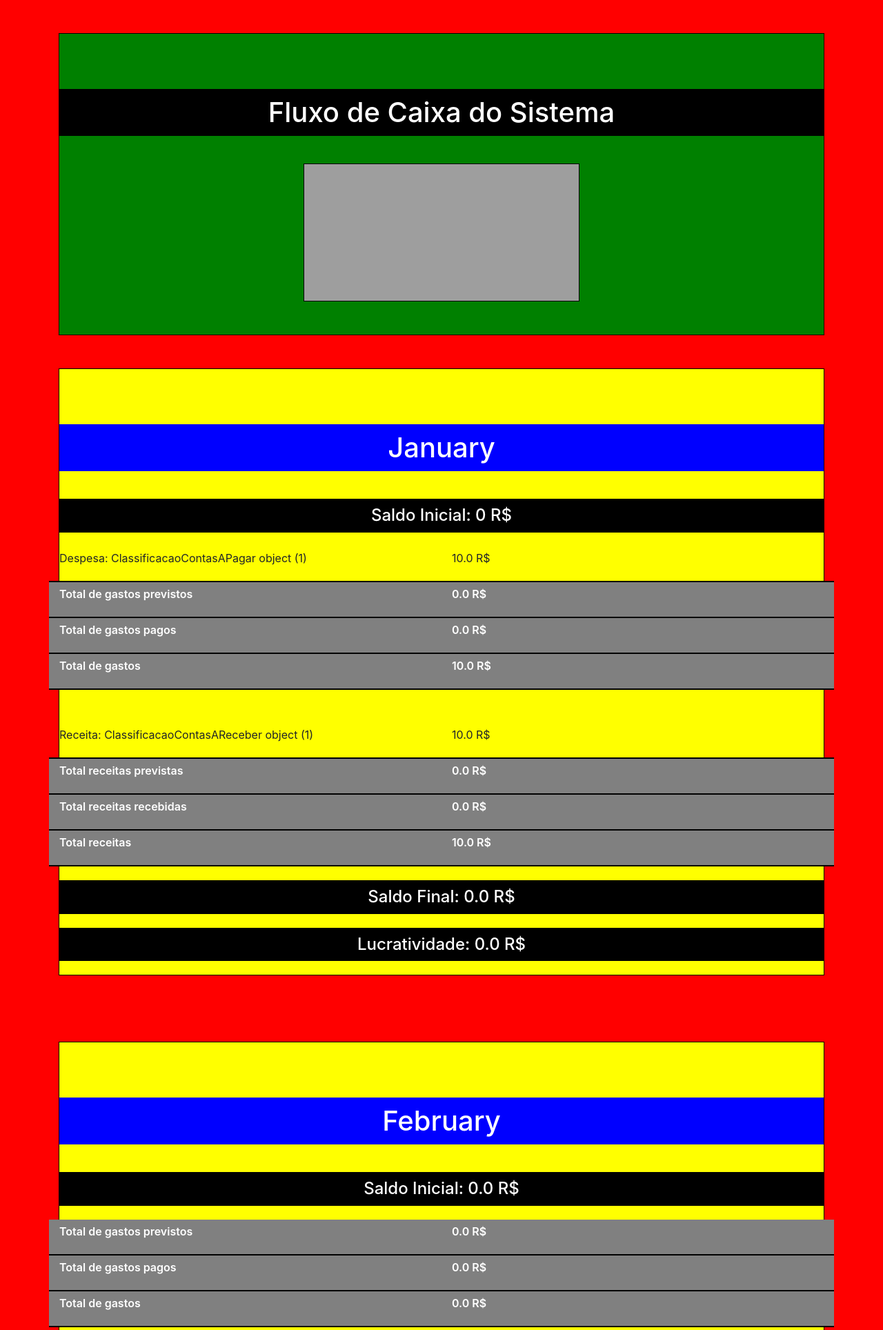
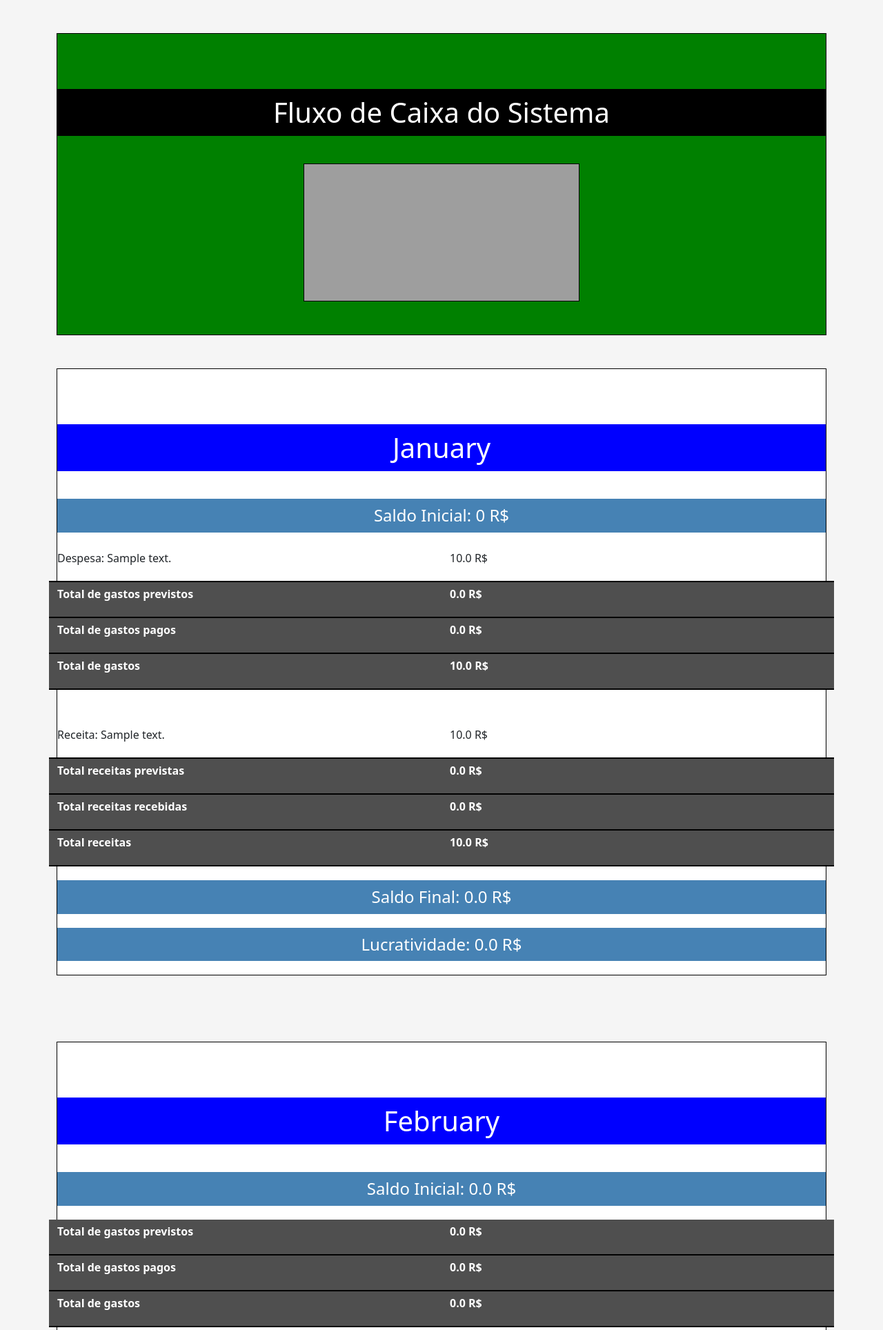
Before and after one commit to RenanTafner/TrabalhoFinalPython, a Django app: page /meuapp/exibir_fluxo_caixa in a window 1280 px wide. Shown: the top 1928 px of the page at 69% size. Run offline with Django 3.2, Linux system fonts and the light colour scheme; tables that the repository leaves empty hold one stand-in row (values such as "Sample post"); some libraries are stand-ins or nearby versions; grey boxes are pictures that could not be loaded.

Commit message:
Ajustes na rota de fluxo de caixa e cores do layout.

```diff
--- a/meu_projeto/meuapp/templates/fluxo_caixa.html
+++ b/meu_projeto/meuapp/templates/relatorio/fluxo_caixa.html
@@ -1,8 +1,9 @@
 <!DOCTYPE html>
 <html>
 <head>
-    <link rel="stylesheet" href="https://stackpath.bootstrapcdn.com/bootstrap/4.3.1/css/bootstrap.min.css" integrity="sha384-ggOyR0iXCbMQv3Xipma34MD+dH/1fQ784/j6cY/iJTQUOhcWr7x9JvoRxT2MZw1T" crossorigin="anonymous">
-	<title>Fluxo de caixa</title>
+  	<title>Fluxo de caixa</title>
+    <link rel="stylesheet" href="https://cdn.jsdelivr.net/npm/bootstrap@5.0.2/dist/css/bootstrap.min.css" integrity="sha384-EVSTQN3/azprG1Anm3QDgpJLIm9Nao0Yz1ztcQTwFspd3yD65VohhpuuCOmLASjC" crossorigin="anonymous">
+    <script src="https://cdn.jsdelivr.net/npm/bootstrap@5.0.2/dist/js/bootstrap.min.js" integrity="sha384-cVKIPhGWiC2Al4u+LWgxfKTRIcfu0JTxR+EQDz/bgldoEyl4H0zUF0QKbrJ0EcQF" crossorigin="anonymous"></script>
 </head>
 <body>
 
@@ -25,7 +26,7 @@
                 {% for gasto_por_classificacao in relatorio_mes.a_pagar.gastos_por_classificacao %}
                 <div class="row">
                     <div class="col-6">
-                        <p>Despesa: {{gasto_por_classificacao.classificacao}}</p>
+                        <p>Despesa: {{gasto_por_classificacao.classificacao.descricaoClassificacao}}</p>
                     </div>
                     <div class="col-6">
                         <p>{{gasto_por_classificacao.soma_total}} R$</p>
@@ -65,7 +66,7 @@
                 {% for ganho_por_classificacao in relatorio_mes.a_receber.ganhos_por_classificacao %}
                 <div class="row">
                     <div class="col-6">
-                        <p>Receita: {{ganho_por_classificacao.classificacao}}</p>
+                        <p>Receita: {{ganho_por_classificacao.classificacao.descricaoClassificacao}}</p>
                     </div>
                     <div class="col-6">
                         <p>{{ganho_por_classificacao.soma_total}} R$</p>
@@ -125,7 +126,7 @@
         }
 
         body{
-            background-color: red;
+            background-color: whitesmoke;
         }
 
         h1 {
@@ -141,7 +142,7 @@
         h4 {
             margin-top: 20px;
             margin-bottom: 20px;
-            background-color: black;
+            background-color: #4682B4;
             color: white;
             font-size: 24px;
             padding: 10px;
@@ -150,7 +151,7 @@
 
         .blocoMes{
             border: 1px solid black;
-            background-color: yellow;
+            background-color: white;
         }
 
         .blocoTitulo{
@@ -167,7 +168,7 @@
         .totais {
             padding-top: 5px;
             padding-bottom: 5px;
-            background-color: gray;
+            background-color: #4F4F4F;
         }
 
         .total {
@@ -178,11 +179,6 @@
 	</style>
 
 
-    <!--Bootstrap-->
-
-    <script src="https://code.jquery.com/jquery-3.3.1.slim.min.js" integrity="sha384-q8i/X+965DzO0rT7abK41JStQIAqVgRVzpbzo5smXKp4YfRvH+8abtTE1Pi6jizo" crossorigin="anonymous"></script>
-    <script src="https://cdnjs.cloudflare.com/ajax/libs/popper.js/1.14.7/umd/popper.min.js" integrity="sha384-UO2eT0CpHqdSJQ6hJty5KVphtPhzWj9WO1clHTMGa3JDZwrnQq4sF86dIHNDz0W1" crossorigin="anonymous"></script>
-    <script src="https://stackpath.bootstrapcdn.com/bootstrap/4.3.1/js/bootstrap.min.js" integrity="sha384-JjSmVgyd0p3pXB1rRibZUAYoIIy6OrQ6VrjIEaFf/nJGzIxFDsf4x0xIM+B07jRM" crossorigin="anonymous"></script>
 
 </body>
 </html>
--- a/meu_projeto/meuapp/templates/relatorio/index.html
+++ b/meu_projeto/meuapp/templates/relatorio/index.html
@@ -105,8 +105,9 @@
 
 
      if(tipo === 'fluxo'){
-
+        window.open('/meuapp/exibir_fluxo_caixa')
      }
+     else {
 
        fetch(`/meuapp/rel${tipo}/${dtInit}/${dtEnd}`)
        .then(function(response) {
@@ -116,6 +117,7 @@
          montarRelatorio(tipo,data[tipo]);
       });
 
+     }
 
    }
 
--- a/meu_projeto/meuapp/views.py
+++ b/meu_projeto/meuapp/views.py
@@ -120,7 +120,7 @@
 
         relatorios_meses.append(relatorio_mes)
 
-    return render(request, 'fluxo_caixa.html', {"relatorios_meses" : relatorios_meses})
+    return render(request, 'relatorio/fluxo_caixa.html', {"relatorios_meses" : relatorios_meses})
 
 class ClassificacaoContasAPagarViewSet(viewsets.ModelViewSet):
 	queryset = ClassificacaoContasAPagar.objects.all().order_by('descricaoClassificacao')
```
